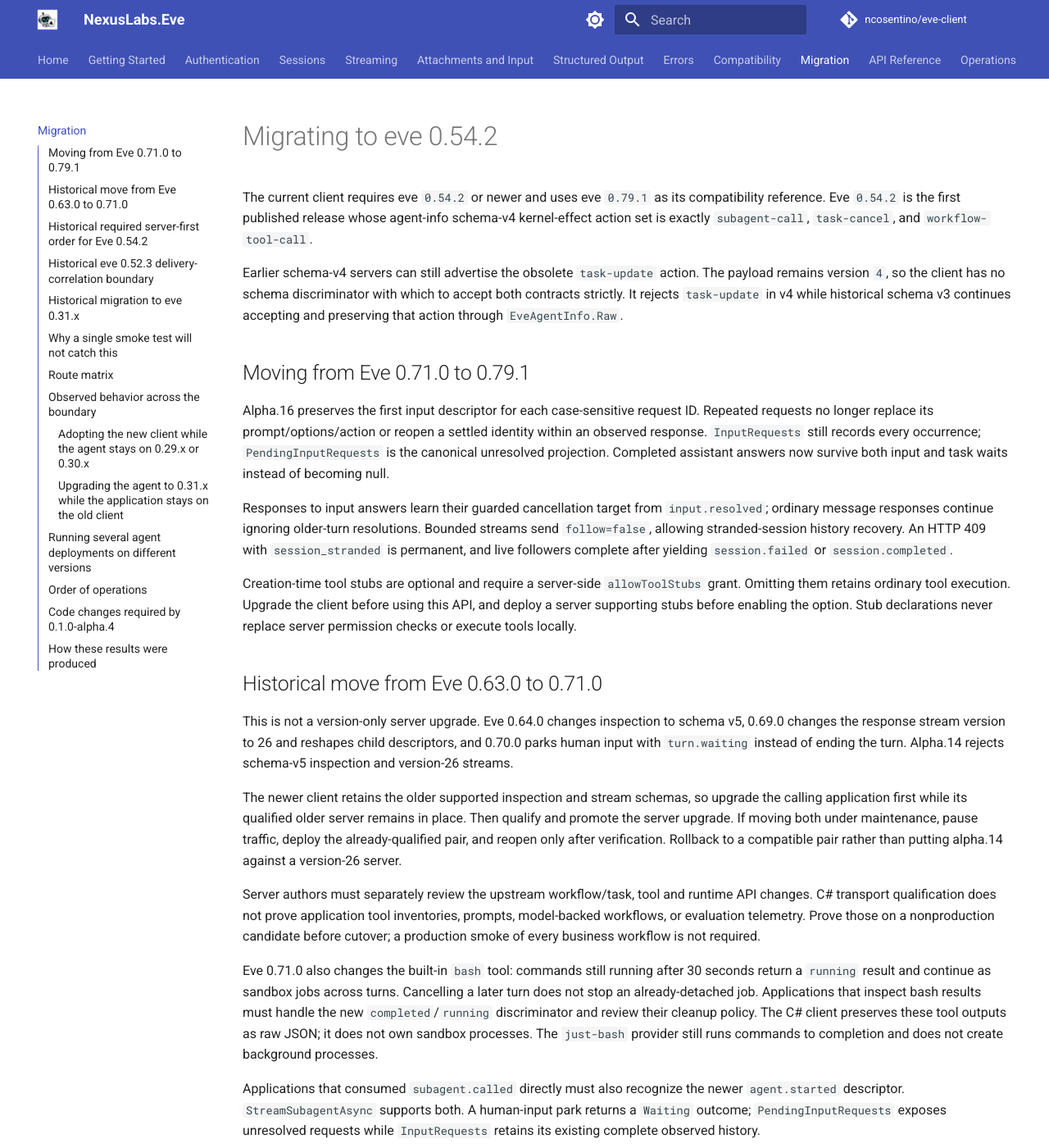
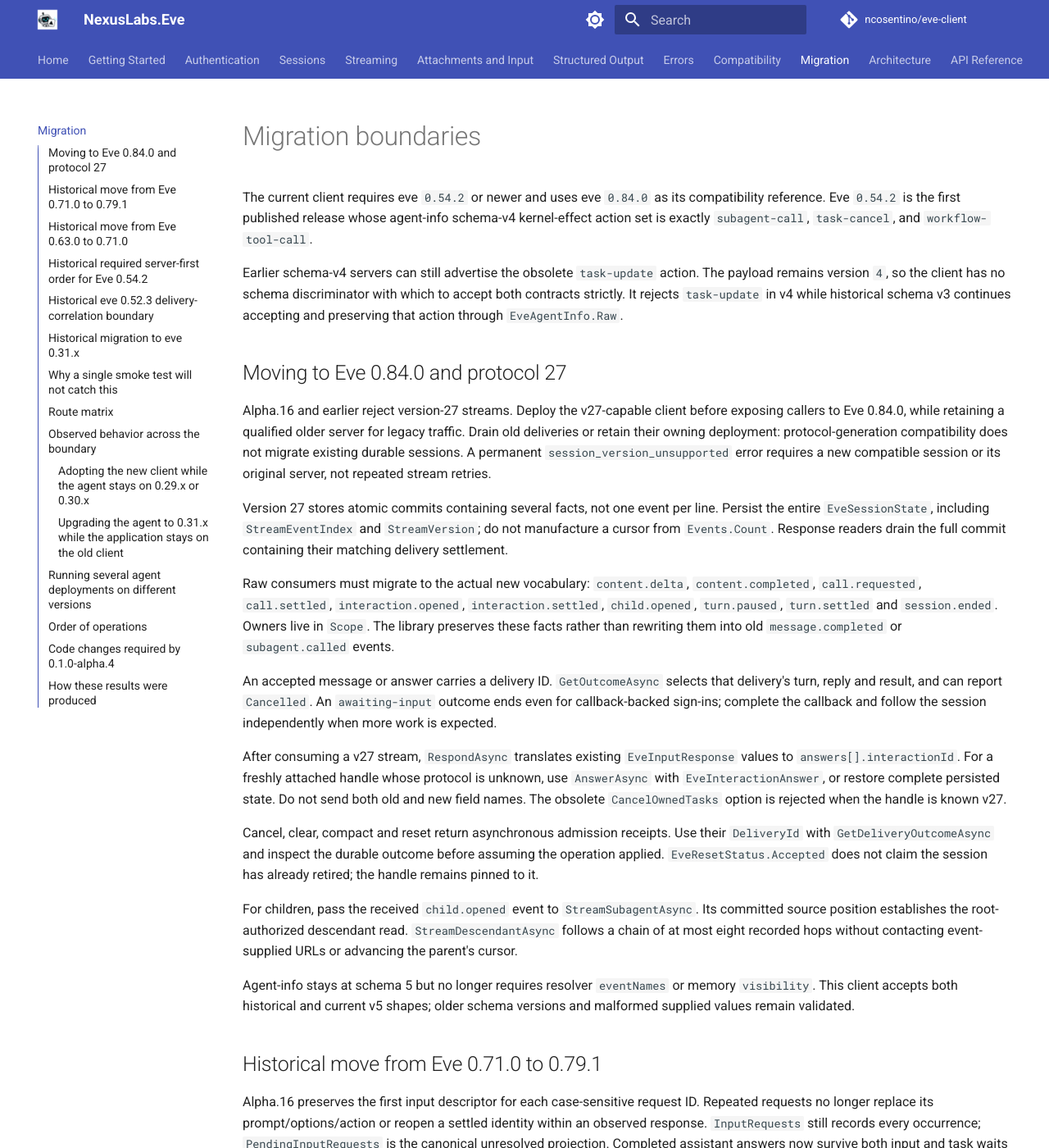
Before and after one commit to ncosentino/eve-client, an MkDocs documentation site: the page built from docs/migration.md, in a window 1280 px wide and 1400 px high. Shown: the whole window at 82% size. Built offline with MkDocs 1.6.1 and Material for MkDocs 9.7.7, drawn with Linux system fonts in a browser that asks for light colours; comment, search, counter and statistics services are not loaded.

Commit message:
fix: preserve legacy cursor values alongside v27 source positions
Keep historical cursor equality unchanged, request tail resolution for negative reads, and document the versioned stream and control migration.

Co-authored-by: Copilot <223556219+Copilot@users.noreply.github.com>

Copilot-Session: 6f397bc8-d45e-4945-a1f7-eb8d8d91a4fc

```diff
--- /dev/null
+++ b/docs/adr/adr-0001-source-aware-stream-cursors.md
@@ -0,0 +1,97 @@
+---
+title: "ADR-0001: Source-aware stream cursors"
+status: "Proposed"
+date: "2026-10-27"
+authors: []
+tags: ["architecture", "decision"]
+supersedes: ""
+superseded_by: ""
+---
+
+# Source-aware stream cursors
+
+## Context and scope
+
+Eve stream protocols 21–26 store one event per source line. Protocol 27 stores
+commits containing multiple facts, progress records, and transport records that
+can report skipped source coverage. Counting materialized events is therefore
+not a valid version-27 reconnect cursor.
+
+The client exposes a single-use event iterator and serializable session state.
+Consumers may stop between facts of one commit. Reconnecting past that line
+would lose unconsumed facts; replaying it without a fact offset would repeat
+already consumed facts. A delivery boundary can also precede other facts of its
+own atomic commit.
+
+This decision governs client-side event positions, persisted cursors,
+reconnection and response termination. It does not migrate durable sessions
+between server protocol generations or implement the Eve runtime.
+
+## Decision drivers
+
+- Never lose or repeat consumed facts during cursor-based resume.
+- Preserve supported legacy protocols without redefining their wire format.
+- Retain actual event names, owner scope and unknown payload fields.
+- Keep authentication, bounded reads and reconnection in one transport pipeline.
+- Do not equate transport acceptance with durable control application.
+
+## Decision
+
+Use version-aware source coordinates. `StreamIndex` remains an event offset for
+legacy protocols and is a source-line offset for protocol 27.
+`StreamEventIndex` identifies the next record within a partially consumed
+version-27 line. `StreamVersion` records the observed protocol. Persist all three
+with the session identifier.
+
+Materialize each version-27 fact with its source line, record index and
+end-of-line marker. Advance the saved cursor only over consumed records or
+explicitly reported source coverage. A delivery boundary ends its response only
+after the remainder of its commit has been consumed.
+
+Retain raw version-27 types and scope rather than manufacturing legacy events.
+Version-specific aggregation supplies the existing outcome abstraction, with
+explicit interaction and delivery projections where the contracts differ.
+
+## Alternatives considered
+
+Keeping event-count cursors requires the least API change but skips or replays
+data when one line contains several facts, so it is not correct.
+
+Persisting only the source line matches a minimal upstream cursor and avoids a
+new record offset. It requires applications to deduplicate partial-line replay
+themselves, conflicting with this client's consumed-event cursor contract.
+
+Replacing legacy APIs with a version-27-only surface simplifies implementation
+but unnecessarily drops existing supported deployments and persisted cursors.
+Additive coordinates and explicit version branches preserve those callers.
+
+## Consequences
+
+Applications must persist the complete updated state rather than deriving
+positions from event counts. State merging compares line and record offsets.
+Transport markers do not become public events.
+
+Raw-event consumers must understand the version-27 vocabulary. Legacy readers
+continue receiving their historical event shapes; the client does not silently
+translate a new wire contract into fabricated historical facts.
+
+A version-27 asynchronous control receipt exposes a delivery identifier, not
+proof that the operation applied. Callers can read its durable outcome.
+
+## Confirmation
+
+Contract tests cover partial-line disposal and resume, source-position jumps,
+lease reconnects, progress timestamps, fixed history bounds, complete terminal
+commits and independent authenticated child reads. The real pinned server probe
+must exercise source positions and durable control completion. Existing legacy
+contracts remain part of the same suite.
+
+Production session migration and application-specific raw-event consumers
+cannot be certified by the library's tests.
+
+## References
+
+- [Published Eve 0.84 stream envelope](https://github.com/vercel/eve/blob/189e99965bf47b33c2d86d68a83094716eef100f/packages/eve/src/protocol/session-events/envelope.ts):
+  defines atomic fact commits, progress records, transport coverage and source positions.
+- [Published response segmentation](https://github.com/vercel/eve/blob/189e99965bf47b33c2d86d68a83094716eef100f/packages/eve/src/client/session-utils.ts):
+  requires delivery correlation and drains a boundary's complete commit.
--- a/docs/migration.md
+++ b/docs/migration.md
@@ -1,10 +1,10 @@
 ---
-description: Upgrade an eve deployment and NexusLabs.Eve client safely across the 0.54.2 strict agent-info boundary.
+description: Upgrade safely across Eve stream, interaction, control and inspection boundaries.
 ---
 
-# Migrating to eve 0.54.2
+# Migration boundaries
 
-The current client requires eve `0.54.2` or newer and uses eve `0.79.1` as its
+The current client requires eve `0.54.2` or newer and uses eve `0.84.0` as its
 compatibility reference. Eve `0.54.2` is the first published release whose agent-info
 schema-v4 kernel-effect action set is exactly `subagent-call`, `task-cancel`, and
 `workflow-tool-call`.
@@ -14,7 +14,52 @@ payload remains version `4`, so the client has no schema discriminator with whic
 accept both contracts strictly. It rejects `task-update` in v4 while historical schema
 v3 continues accepting and preserving that action through `EveAgentInfo.Raw`.
 
-## Moving from Eve 0.71.0 to 0.79.1
+## Moving to Eve 0.84.0 and protocol 27
+
+Alpha.16 and earlier reject version-27 streams. Deploy the v27-capable client
+before exposing callers to Eve 0.84.0, while retaining a qualified older server
+for legacy traffic. Drain old deliveries or retain their owning deployment:
+protocol-generation compatibility does not migrate existing durable sessions.
+A permanent `session_version_unsupported` error requires a new compatible
+session or its original server, not repeated stream retries.
+
+Version 27 stores atomic commits containing several facts, not one event per
+line. Persist the entire `EveSessionState`, including `StreamEventIndex` and
+`StreamVersion`; do not manufacture a cursor from `Events.Count`. Response
+readers drain the full commit containing their matching delivery settlement.
+
+Raw consumers must migrate to the actual new vocabulary: `content.delta`,
+`content.completed`, `call.requested`, `call.settled`, `interaction.opened`,
+`interaction.settled`, `child.opened`, `turn.paused`, `turn.settled` and
+`session.ended`. Owners live in `Scope`. The library preserves these facts rather
+than rewriting them into old `message.completed` or `subagent.called` events.
+
+An accepted message or answer carries a delivery ID. `GetOutcomeAsync` selects
+that delivery's turn, reply and result, and can report `Cancelled`. An
+`awaiting-input` outcome ends even for callback-backed sign-ins; complete the
+callback and follow the session independently when more work is expected.
+
+After consuming a v27 stream, `RespondAsync` translates existing
+`EveInputResponse` values to `answers[].interactionId`. For a freshly attached
+handle whose protocol is unknown, use `AnswerAsync` with `EveInteractionAnswer`,
+or restore complete persisted state. Do not send both old and new field names.
+The obsolete `CancelOwnedTasks` option is rejected when the handle is known v27.
+
+Cancel, clear, compact and reset return asynchronous admission receipts.
+Use their `DeliveryId` with `GetDeliveryOutcomeAsync` and inspect the durable
+outcome before assuming the operation applied. `EveResetStatus.Accepted` does
+not claim the session has already retired; the handle remains pinned to it.
+
+For children, pass the received `child.opened` event to `StreamSubagentAsync`.
+Its committed source position establishes the root-authorized descendant read.
+`StreamDescendantAsync` follows a chain of at most eight recorded hops without
+contacting event-supplied URLs or advancing the parent's cursor.
+
+Agent-info stays at schema 5 but no longer requires resolver `eventNames` or
+memory `visibility`. This client accepts both historical and current v5 shapes;
+older schema versions and malformed supplied values remain validated.
+
+## Historical move from Eve 0.71.0 to 0.79.1
 
 Alpha.16 preserves the first input descriptor for each case-sensitive request ID.
 Repeated requests no longer replace its prompt/options/action or reopen a settled
--- a/mkdocs.yml
+++ b/mkdocs.yml
@@ -53,6 +53,8 @@ nav:
   - Errors: errors.md
   - Compatibility: compatibility.md
   - Migration: migration.md
+  - Architecture:
+      - Source-aware cursors: adr/adr-0001-source-aware-stream-cursors.md
   - API Reference:
       - Overview: api/index.md
       - Development: api/dev/index.md
```
Also changed, not shown: AGENTS.md (+2 -2 lines), README.md (+8 -5 lines), docs/compatibility.md (+6 -6 lines), docs/index.md (+3 -2 lines), docs/streaming.md (+25 -4 lines), 8 other files.
